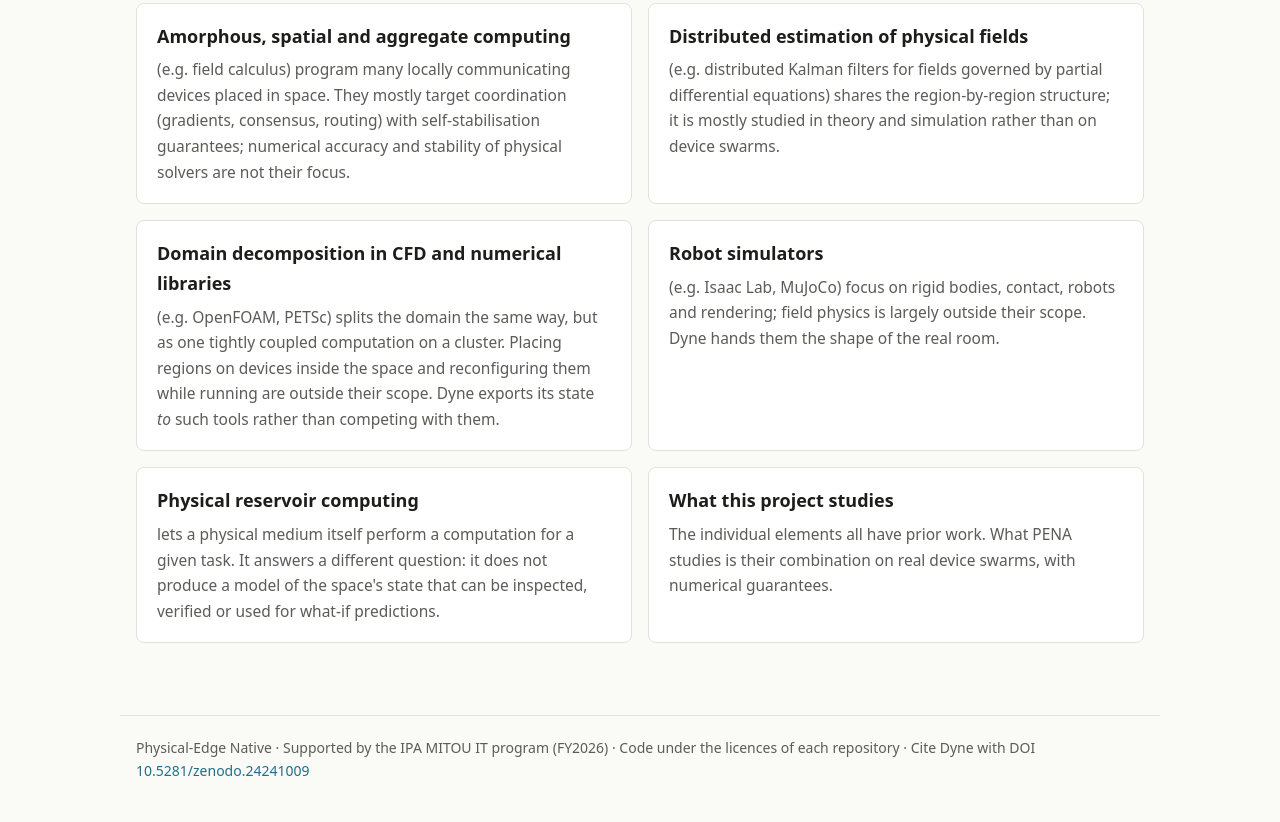
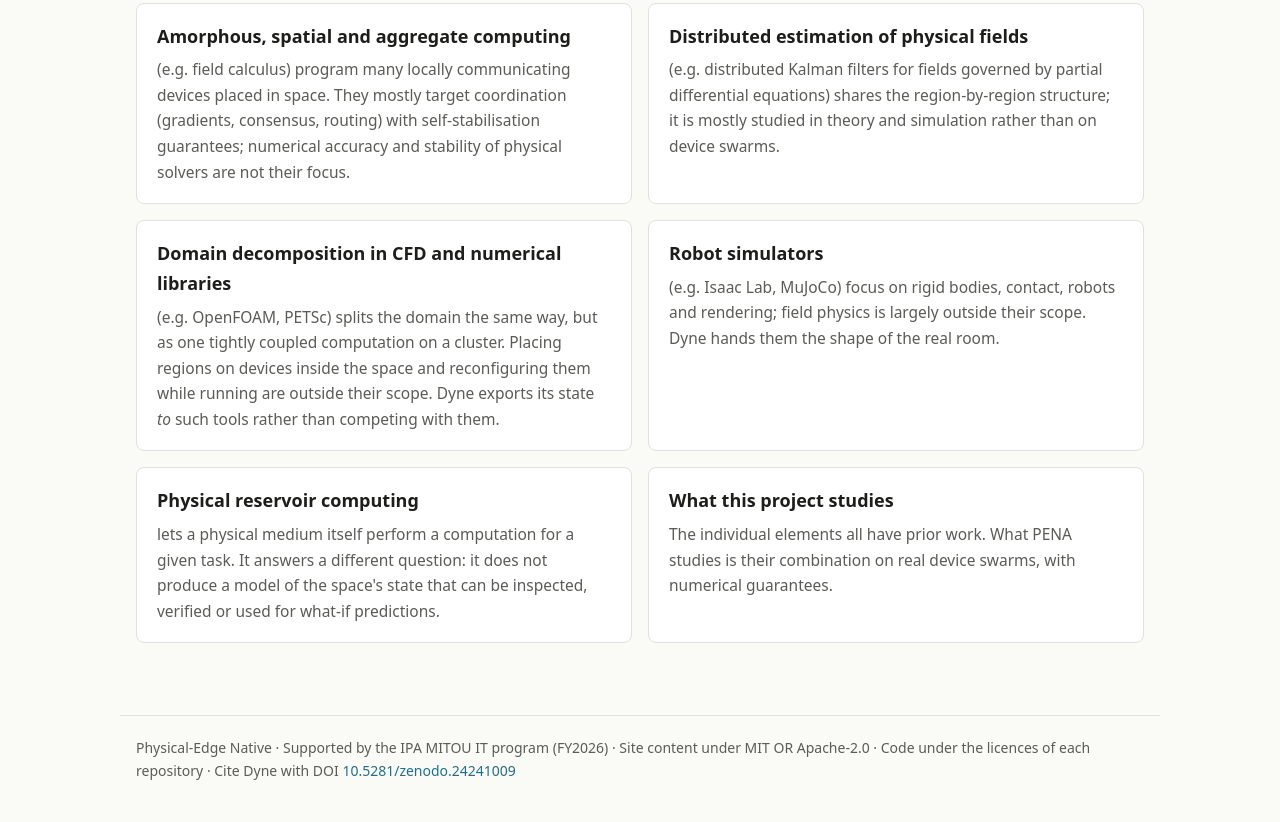
Before and after one commit to physical-edge-native/physical-edge-native.github.io, a plain HTML site: page index.html in a window 1280 px wide. Shown: the part 7107-7929 px from the top of the page. Drawn offline with Linux system fonts and the light colour scheme.

Commit message:
Add MIT OR Apache-2.0 license files (#8)
Add LICENSE-MIT and LICENSE-APACHE, identical to dyne's and erg's,
following pena-meta's decision 2026-11-25-license-for-website-and-profile
(code and text). Add a License section to the README and state the
site's license in the footer.

Co-Authored-By: Claude Opus 5.5 <noreply@anthropic.com>
Claude-Session: https://claude.ai/code/session_01299EmZxS1mekbzKgK2d57o

```diff
--- a/index.html
+++ b/index.html
@@ -250,6 +250,6 @@ footer{border-top:1px solid var(--line);margin-top:72px;padding-top:20px;padding
     </div>
   </section>
 </main>
-<footer>Physical-Edge Native · Supported by the IPA MITOU IT program (FY2026) · Code under the licences of each repository · Cite Dyne with DOI <a href="https://doi.org/10.5281/zenodo.24241009">10.5281/zenodo.24241009</a></footer>
+<footer>Physical-Edge Native · Supported by the IPA MITOU IT program (FY2026) · Site content under MIT OR Apache-2.0 · Code under the licences of each repository · Cite Dyne with DOI <a href="https://doi.org/10.5281/zenodo.24241009">10.5281/zenodo.24241009</a></footer>
 </body>
 </html>
```
Also changed, not shown: 3 other files.
